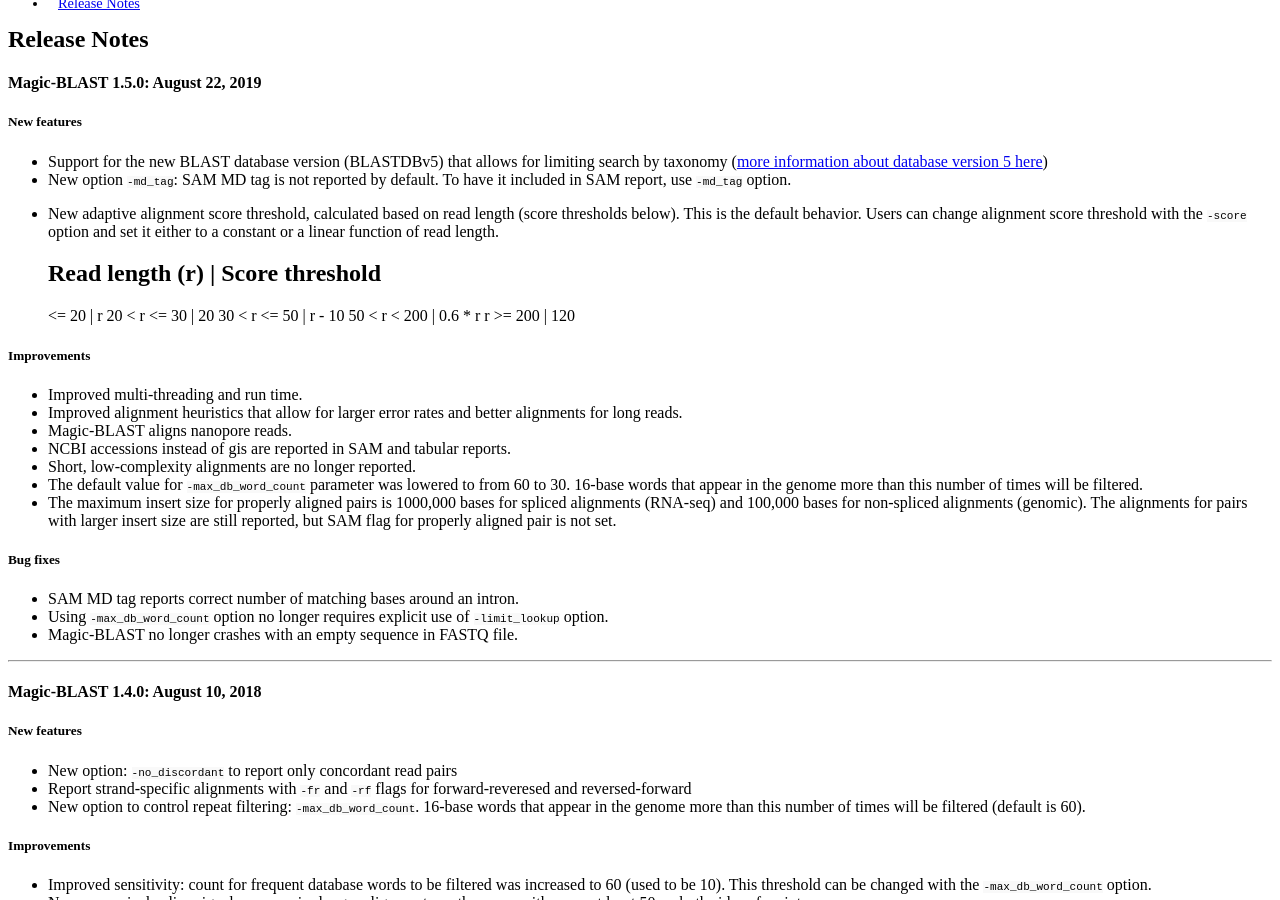
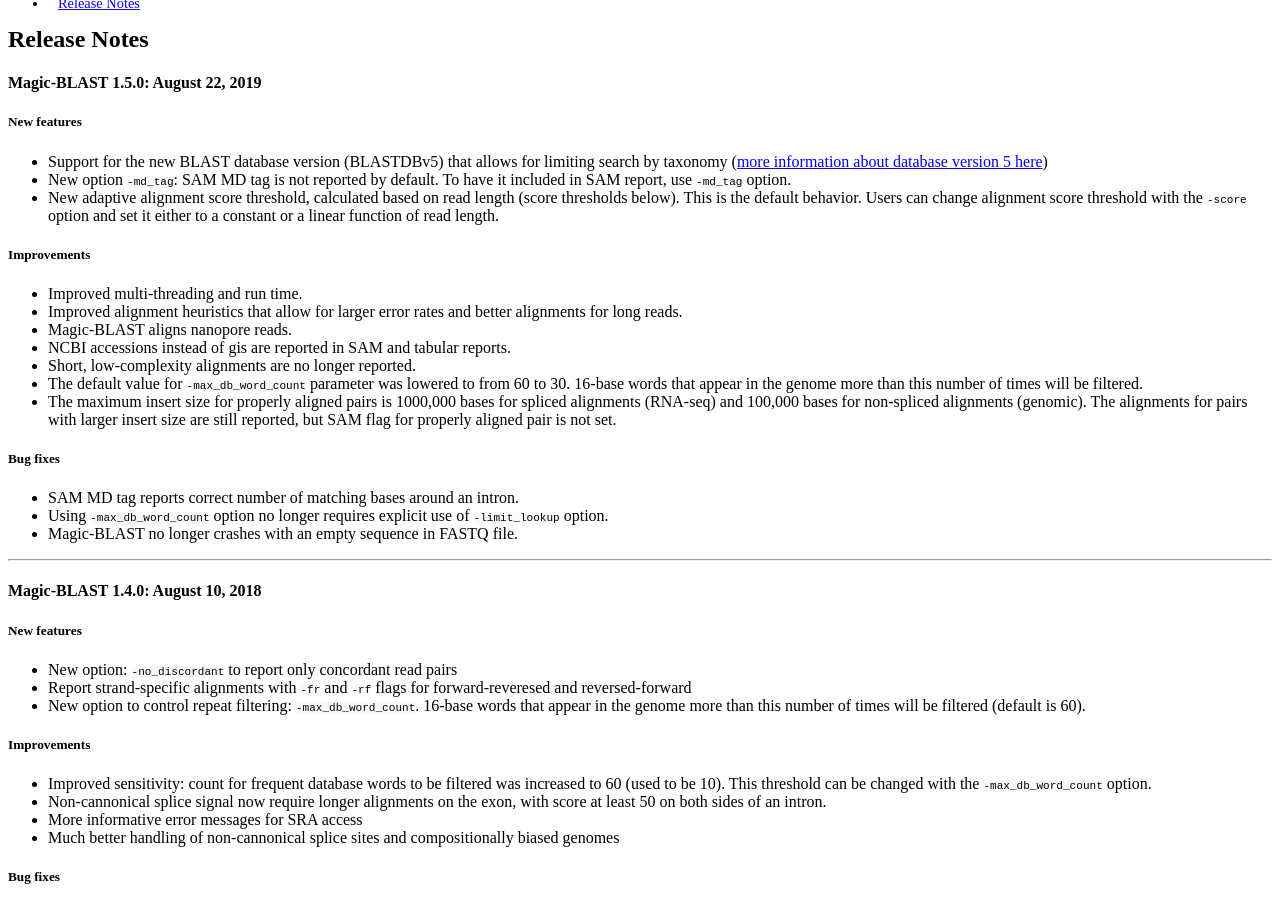
Before and after one commit to ncbi/magicblast, a Jekyll site: the page built from docs/_posts/2017-09-13-release.md, in a window 1280 px wide and 900 px high, scrolled down 359 px. Built offline with Jekyll 4.4.1, drawn with Linux system fonts in a browser that asks for light colours; a style sheet for code colours, icons or effects is not loaded.

Commit message:
Formatting fix

````diff
--- a/docs/_posts/2017-09-13-release.md
+++ b/docs/_posts/2017-09-13-release.md
@@ -12,13 +12,6 @@
 * New option ```-md_tag```: SAM MD tag is not reported by default. To have it included in SAM report, use ```-md_tag``` option.
 * New adaptive alignment score threshold, calculated based on read length (score thresholds below). This is the default behavior. Users can change alignment score threshold with the ```-score``` option and set it either to a constant or a linear function of read length.
 
-  Read length (r) | Score threshold
-  -----------------------------
-   <= 20      | r
-   20 < r <= 30 | 20
-   30 < r <= 50 | r - 10
-   50 < r < 200 | 0.6 * r
-   r >= 200     | 120
 
 
 ##### Improvements
````
